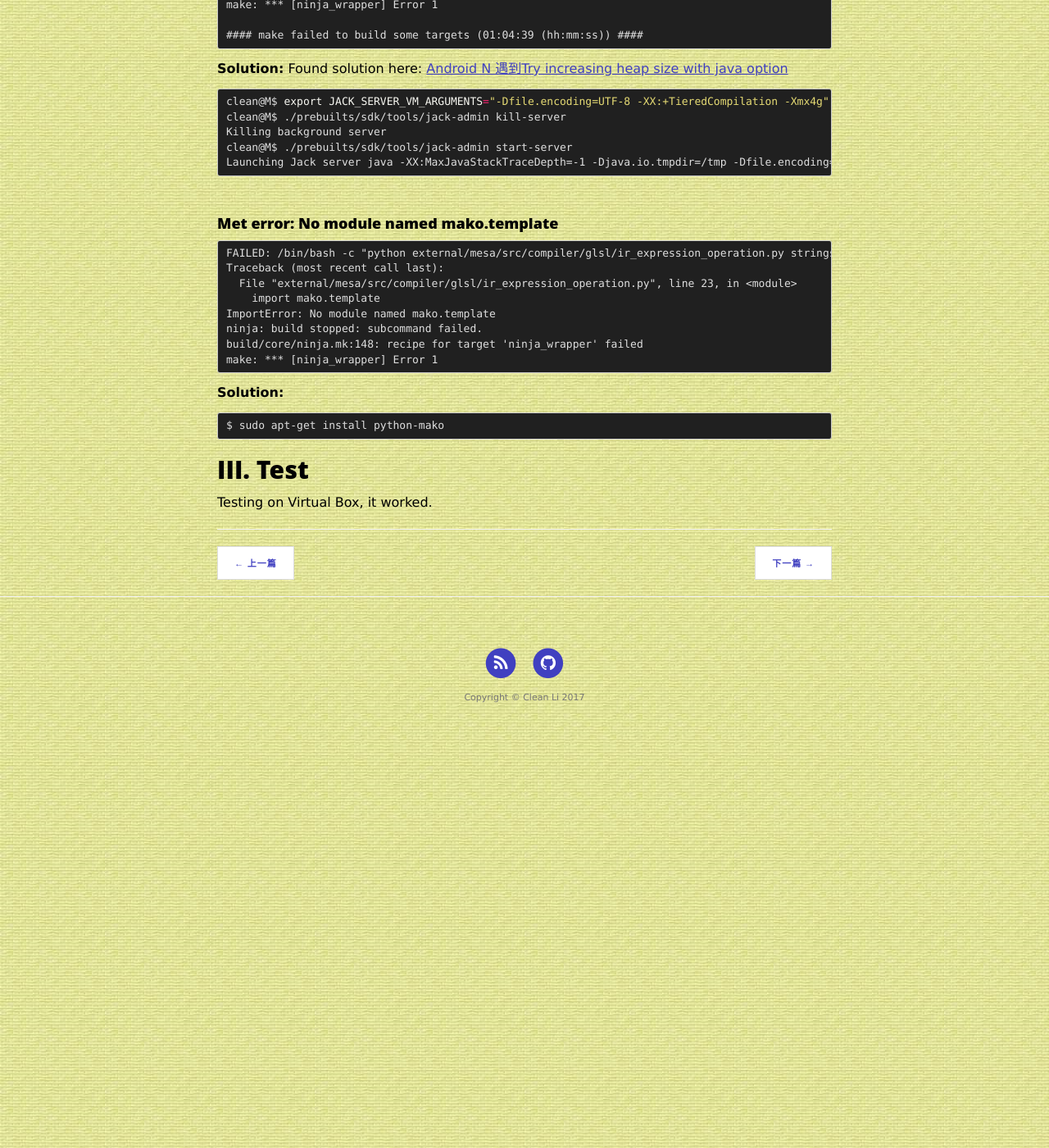
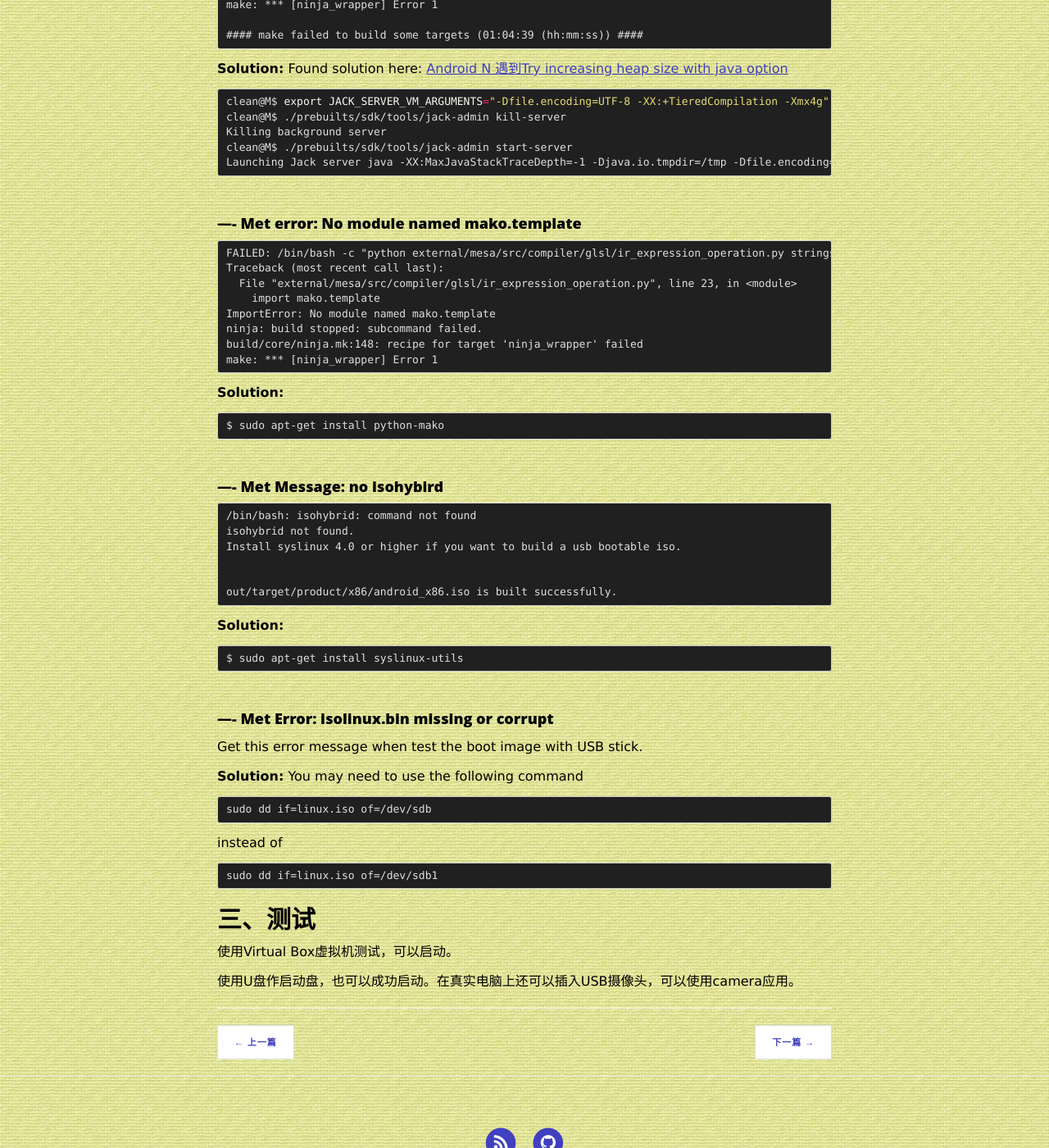
Before and after one commit to cleanli/cleanhome, a Jekyll site: the page built from _posts/2017-06-05-Android_N_build_java_out_of_memory.md, in a window 1280 px wide and 1400 px high, scrolled down 2058 px. Shown: the whole window at 82% size. Built offline with Jekyll 4.4.1, drawn with Linux system fonts in a browser that asks for light colours; some of the changed text lies outside the part shown.

Commit message:
update Android N

````diff
--- a/_posts/2017-06-05-Android_N_build_java_out_of_memory.md
+++ b/_posts/2017-06-05-Android_N_build_java_out_of_memory.md
@@ -1,11 +1,11 @@
 ---
 layout:     post
-title:      "【记录】Building Android nougat-x86"
+title:      "【记录】编译测试Android nougat-x86"
 date:       2017-06-07 00:37:14 +0800
 categories: 技术
 tags: ["记录",Android]
 ---
-## I. Get Source Code
+## 一、获取源码
 因为国内无法访问Google官网，在这个地方可以下载Android源码：[清华大学开源软件镜像站AOSP](https://mirrors.tuna.tsinghua.edu.cn/help/AOSP/)
 
 按其提示的方法，为避免直接repo sync太慢，先直接下载[aosp-latest.tar](https://mirrors.tuna.tsinghua.edu.cn/aosp-monthly/aosp-latest.tar)，解压得到`.repo`目录，然后再运行：
@@ -86,7 +86,7 @@ $ make iso_img -j4
 ```
 
 ### Build Error and Solution
-#### Met error: Out of memory error
+#### ---- Met error: Out of memory error
 ```
 [ 33% 12328/36270] Building with Jack: out/target/common/obj/JAVA_LIBRARIES/core-oj_intermediates/dex-dir/classes.dex
 FAILED: /bin/bash out/target/common/obj/JAVA_LIBRARIES/core-oj_intermediates/dex-dir/classes.dex.rsp
@@ -114,7 +114,7 @@ clean@M$ ./prebuilts/sdk/tools/jack-admin start-server
 Launching Jack server java -XX:MaxJavaStackTraceDepth=-1 -Djava.io.tmpdir=/tmp -Dfile.encoding=UTF-8 -XX:+TieredCompilation -Xmx4g -cp /home/clean/.jack-server/launcher.jar com.android.jack.launcher.ServerLauncher
 ```
 <br>
-#### Met error: No module named mako.template
+#### ---- Met error: No module named mako.template
 ```
 FAILED: /bin/bash -c "python external/mesa/src/compiler/glsl/ir_expression_operation.py strings > out/target/product/x86/gen/STATIC_LIBRARIES/libmesa_glsl_intermediates/glsl/ir_expression_operation_strings.h"
 Traceback (most recent call last):
@@ -131,5 +131,37 @@ __Solution:__
 $ sudo apt-get install python-mako
 ```
 
-## III. Test
-Testing on Virtual Box, it worked.
+<br>
+#### ---- Met Message: no isohybird
+```
+/bin/bash: isohybrid: command not found
+isohybrid not found.
+Install syslinux 4.0 or higher if you want to build a usb bootable iso.
+
+
+out/target/product/x86/android_x86.iso is built successfully.
+```
+
+__Solution:__
+```
+$ sudo apt-get install syslinux-utils
+```
+
+<br>
+#### ---- Met Error: isolinux.bin missing or corrupt
+Get this error message when test the boot image with USB stick.
+
+__Solution:__
+You may need to use the following command
+```
+sudo dd if=linux.iso of=/dev/sdb
+```
+instead of
+```
+sudo dd if=linux.iso of=/dev/sdb1
+```
+
+## 三、测试
+使用Virtual Box虚拟机测试，可以启动。
+
+使用U盘作启动盘，也可以成功启动。在真实电脑上还可以插入USB摄像头，可以使用camera应用。
````
Also changed, not shown: other parts of _posts/2017-06-05-Android_N_build_java_out_of_memory.md (+1 -1 lines).
